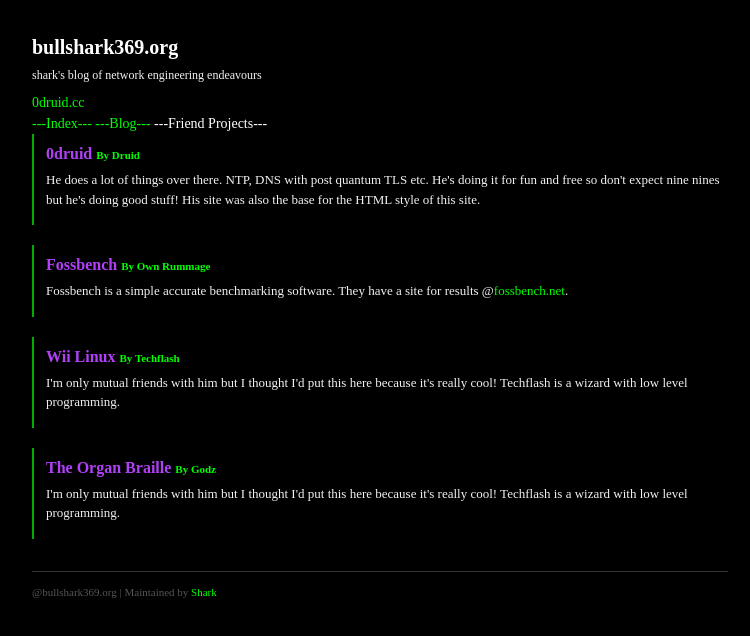
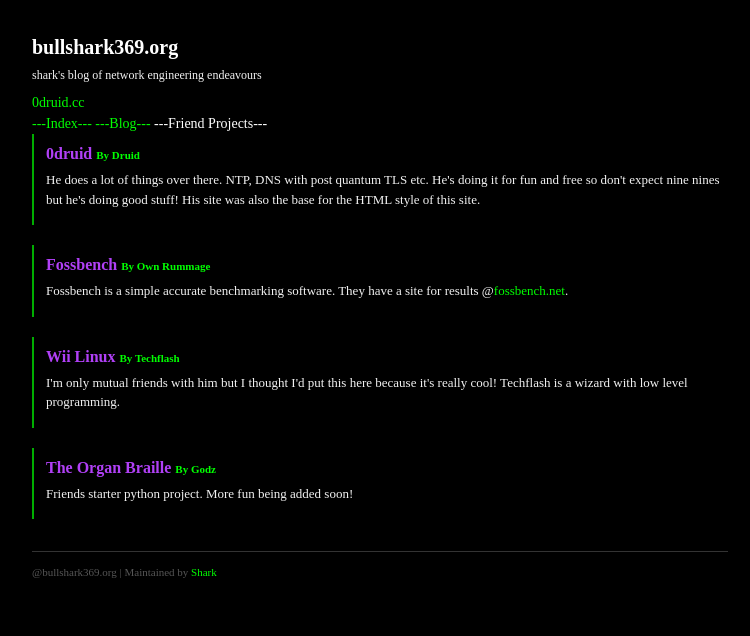
Before and after one commit to bullshar-k/index, a plain HTML site: page friend-projects.html in a window 1280 px wide. Shown: the whole page, without its empty margins (260-1010 px from the left). Drawn offline with Linux system fonts and the light colour scheme; a web font is replaced by a local one.

Commit message:
Organ Brailled desc

```diff
--- a/friend-projects.html
+++ b/friend-projects.html
@@ -62,7 +62,7 @@
 
 <div class="card">
   <h3><a href="https://github.com/godz4762/The-Organ-Braille"><span style="color: #B140F7;">The Organ Braille </span> </a> <span class="tag">By Godz</span></h3>
-  <p> I'm only mutual friends with him but I thought I'd put this here because it's really cool! Techflash is a wizard with low level programming.
+  <p> Friends starter python project. More fun being added soon!
   </p>
 </div>
 
```
